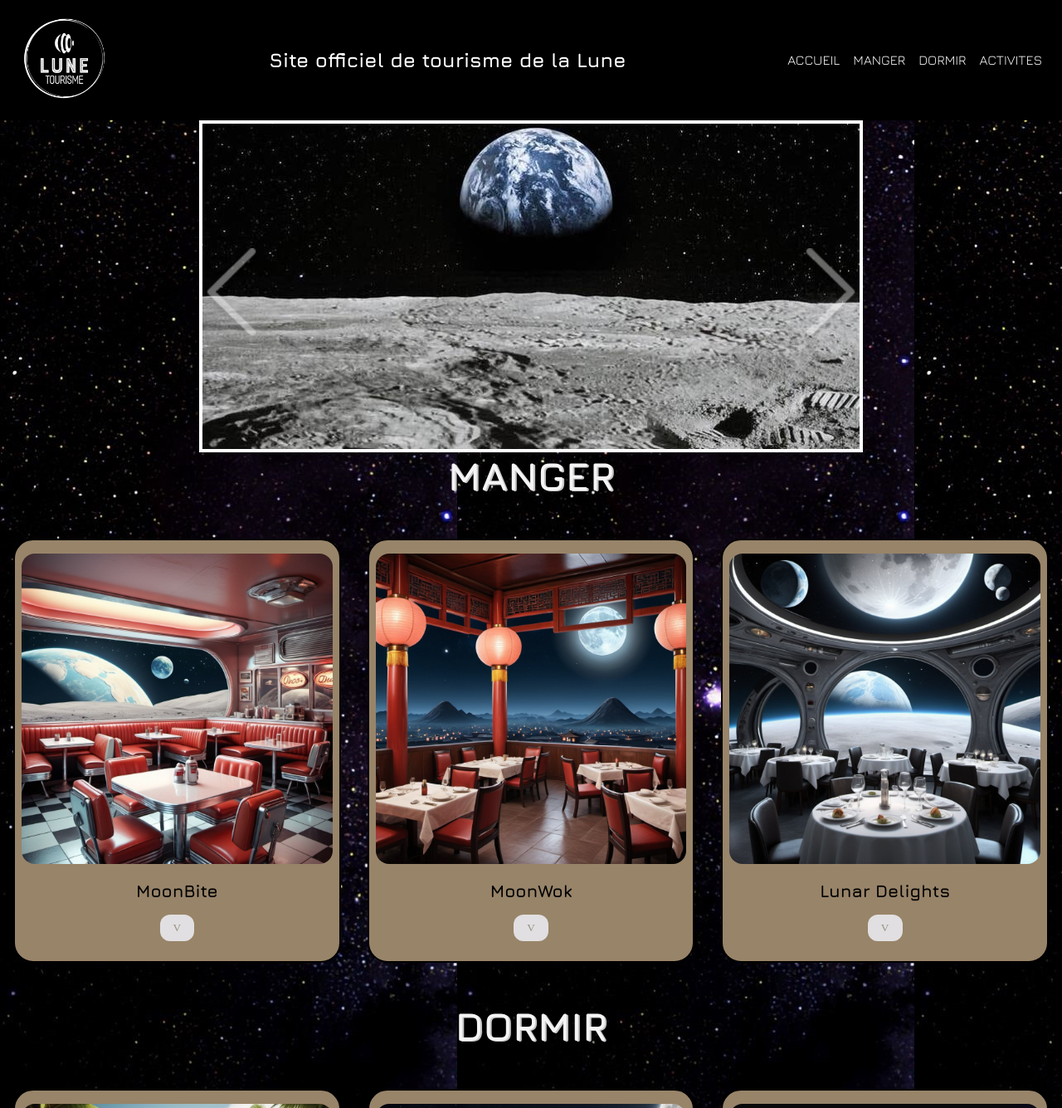
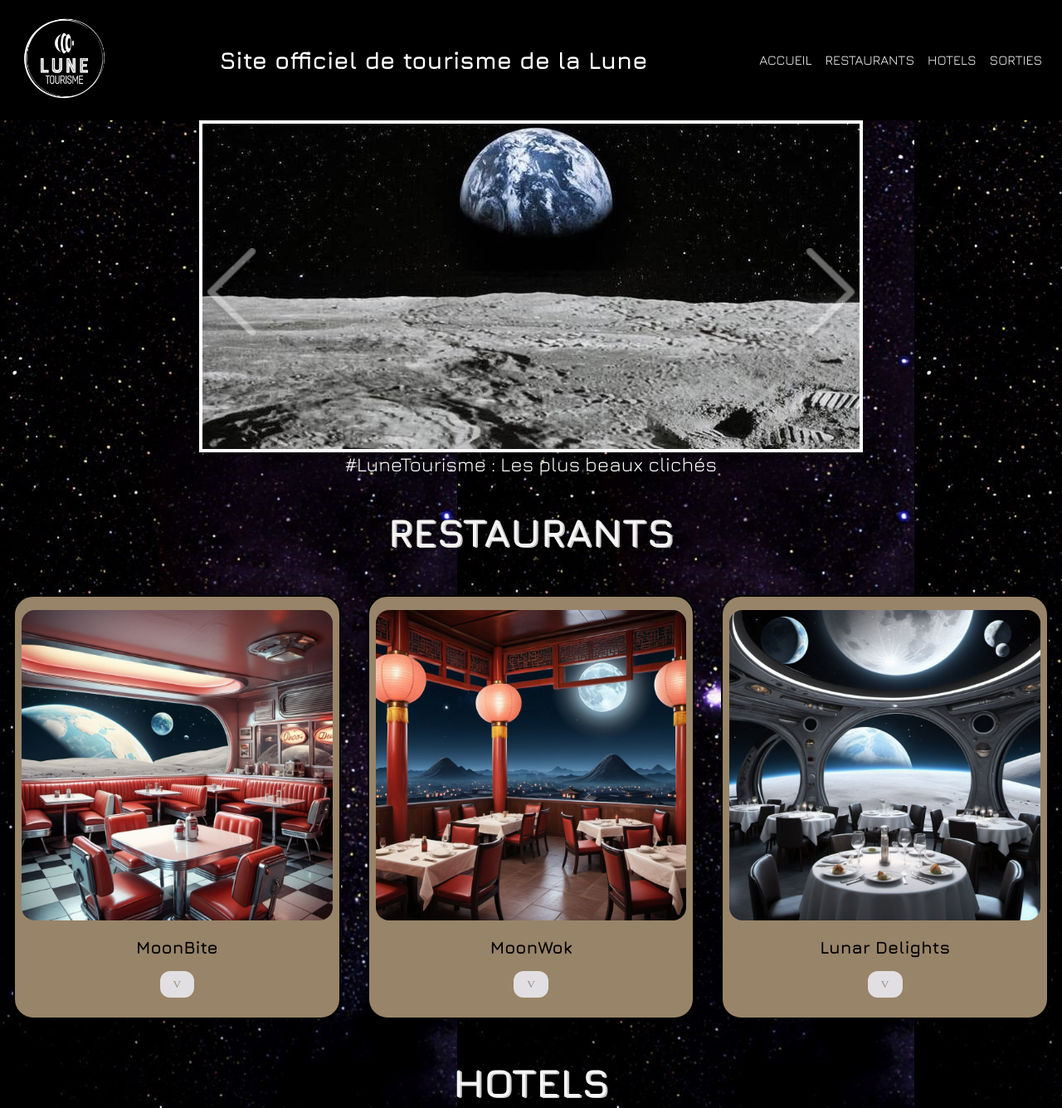
Before and after one commit to eloregnier/lille-0224-projet1-groupe3-lune, a plain HTML site: page index.html in a window 1280 px wide. Shown: the top 1335 px of the page at 83% size. Drawn offline with nearby package versions, Linux system fonts and the light colour scheme.

Commit message:
ajout quote bas caroussel + modif des noms des sections

```diff
--- a/index.html
+++ b/index.html
@@ -36,9 +36,9 @@
           <section id="navBarFixed">
             <ul>
               <li class="nav-bar-li"><a href="#image-logo">ACCUEIL</a></li>
-              <li class="nav-bar-li"><a href="#manger">MANGER</a></li>
-              <li class="nav-bar-li"><a href="#dormir">DORMIR</a></li>
-              <li class="nav-bar-li"><a href="#activites"></a>ACTIVITES</li>
+              <li class="nav-bar-li"><a href="#restaurants">RESTAURANTS</a></li>
+              <li class="nav-bar-li"><a href="#hotels">HOTELS</a></li>
+              <li class="nav-bar-li"><a href="#sorties">SORTIES</a></li>
             </ul>
           </section>
         </div>
@@ -51,10 +51,13 @@
         <img src="images/arrow_right.png" class="bouton" id="d" />
         <img src="images/arrow_left.png" class="bouton" id="g" />
       </div>
+      <div id="quote-caroussel">
+        <p>#LuneTourisme : Les plus beaux clichés</p>
+      </div>
       <!---------------------CARROUSEL DESKTOP FIN----------------->
 
       <!---------------------CARDS RESTAURANT 1----------------------------->
-      <h2 class="title-category" id="manger">MANGER</h2>
+      <h2 class="title-category" id="restaurants">RESTAURANTS</h2>
       <div class="restaurant-cards">
         <div class="card-container">
           <div class="image-container">
@@ -209,7 +212,7 @@
       </div>
       <!----------------- FIN CARDS RESTAURANT 3---------------------------------->
       <!---------------------CARDS HOTEL 1----------------------------->
-      <h2 class="title-category" id="dormir">DORMIR</h2>
+      <h2 class="title-category" id="hotels">HOTELS</h2>
 
       <div class="hotel-cards">
         <div class="card-container">
@@ -342,7 +345,7 @@
       </div>
       <!---------------- FIN CARDS HOTEL 3---------------------------------->
       <!---------------------CARDS ACTIVITE 1----------------------------->
-      <h2 class="title-category" id="activites">ACTIVITÉS</h2>
+      <h2 class="title-category" id="sorties">SORTIES</h2>
 
       <div class="activity-cards">
         <div class="card-container">
--- a/style.css
+++ b/style.css
@@ -20,7 +20,7 @@ body {
   opacity: 0.9;
   text-align: center;
   color: #fff;
-  animation: disparaitre 200ms 3s forwards;
+  animation: disparaitre 200ms 0.5s forwards;
 }
 /**@keyframes disparaitre {
   to {
@@ -149,6 +149,22 @@ li a {
   display: flex;
 }
 
+#restaurants {
+  padding-top: 90px;
+  margin-top: -50px;
+}
+#hotels {
+  padding-top: 70px;
+  margin-top: -70px;
+}
+#sorties {
+  padding-top: 70px;
+  margin-top: -70px;
+}
+
+#quote-caroussel {
+  display: none;
+}
 /* --------------------------FIN NAV BAR-------------------------- */
 
 /*--------------------------CARDS--------------------------*/
@@ -406,7 +422,7 @@ footer {
   }
 
   h1 {
-    font-size: 1.5em;
+    font-size: 1.8em;
   }
 
   #image-logo {
@@ -466,6 +482,13 @@ footer {
     transition: all 0.3s ease;
   }
 
+  #quote-caroussel {
+    color: white;
+    font-family: jura;
+    font-size: 1.5em;
+    display: flex;
+    justify-content: center;
+  }
   /** FIN CAROUSEL **/
 
   /* --------------------------cards-------------------------- */
```
